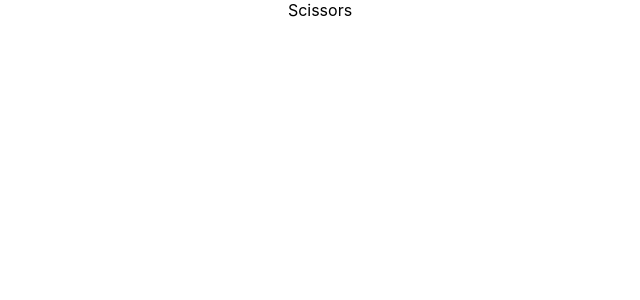
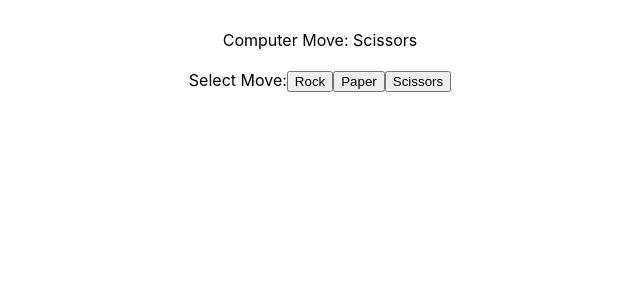
Before and after one commit to VolodymyrSemenov/levelup, a React (Create React App) app: page / in a window 1280 px wide. Shown: the top 300 px of the page, without its empty margins (320-960 px from the left). Built offline with nearby package versions, Linux system fonts and the light colour scheme.

Commit message:
Added nonfunctional buttons for user moves

```diff
--- a/src/App.css
+++ b/src/App.css
@@ -3,6 +3,10 @@
   display: "flex";
   flex-direction: "column";
   align-items: "center";
-  gap: 10;
-  padding: 10;
+  gap: 10px;
+  padding: 10px;
 }
+
+Div {
+  padding: 10px;
+}
--- a/src/App.tsx
+++ b/src/App.tsx
@@ -9,10 +9,24 @@ function randomMove(): Move {
   return moveOptions[Math.floor(Math.random() * 3)];
 }
 
+function MoveSelectButton({name}: { name: string }) {
+  return <button>{name}</button>;
+}
+
 function App() {
   const [computerMove, setComputerMove] = React.useState<Move>(randomMove);
 
-  return <div className="App">{computerMove}</div>;
+  return (
+    <div className="App">
+      <div>Computer Move: {computerMove}</div>
+      <div>
+        Select Move:
+        <MoveSelectButton name="Rock" />
+        <MoveSelectButton name="Paper" />
+        <MoveSelectButton name="Scissors" />
+      </div>
+    </div>
+  );
 }
 
 export default App;
```
